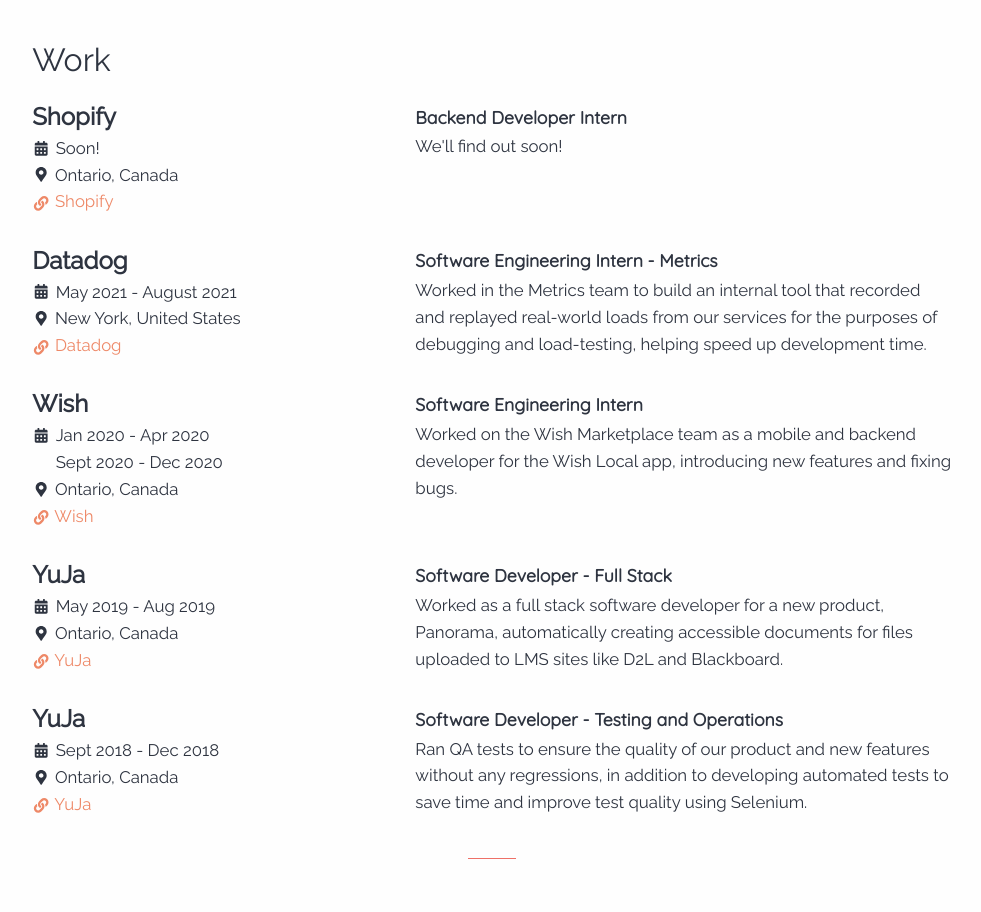
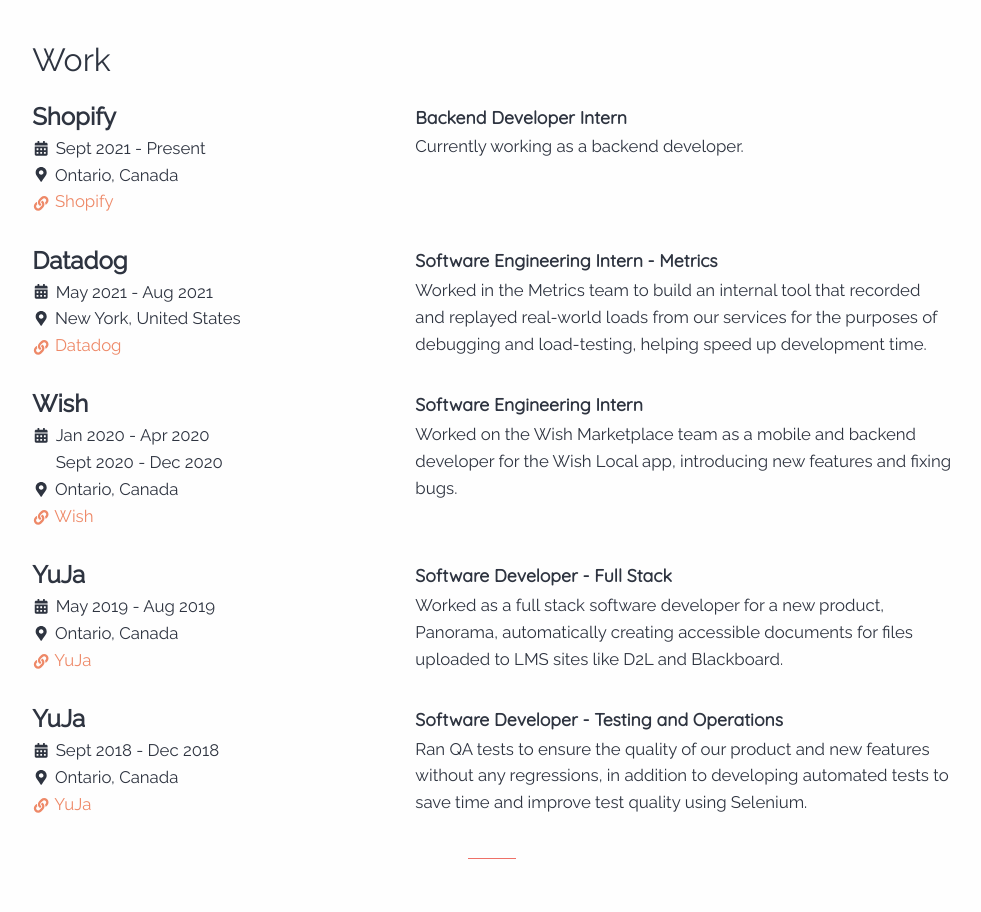
Before and after one commit to ClementTsang/clementtsang.github.io, a Vue app: page / in a window 1280 px wide. Shown: the part 1000-1912 px from the top of the page, without its empty margins (148-1129 px from the left). Built offline with nearby package versions, Linux system fonts and the light colour scheme.

Commit message:
Update to September 2021

```diff
--- a/src/components/Experience.vue
+++ b/src/components/Experience.vue
@@ -8,9 +8,9 @@
         <p class="subtitle">Work</p>
         <WorkInfo
           entry-title="Shopify"
-          :date-range="['Soon!']"
+          :date-range="['Sept 2021 - Present']"
           job-position="Backend Developer Intern"
-          job-description="We'll find out soon!"
+          job-description="Currently working as a backend developer."
           job-location="Ontario, Canada"
           job-website="https://www.shopify.ca/"
           job-website-name="Shopify"
@@ -18,7 +18,7 @@
         />
         <WorkInfo
           entry-title="Datadog"
-          :date-range="['May 2021 - August 2021']"
+          :date-range="['May 2021 - Aug 2021']"
           job-position="Software Engineering Intern - Metrics"
           job-description="Worked in the Metrics team to build an internal tool that recorded and replayed real-world loads from our services for the purposes of
           debugging and load-testing, helping speed up development time."
```
